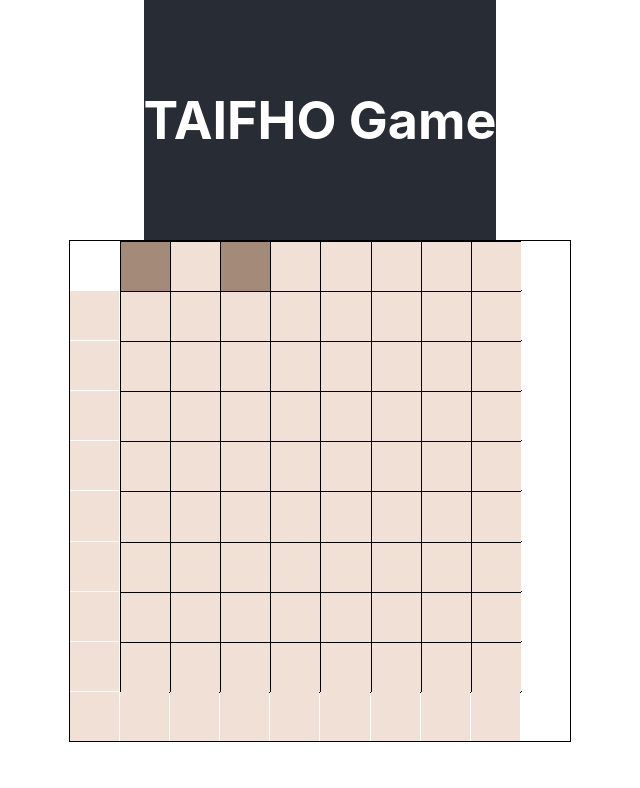
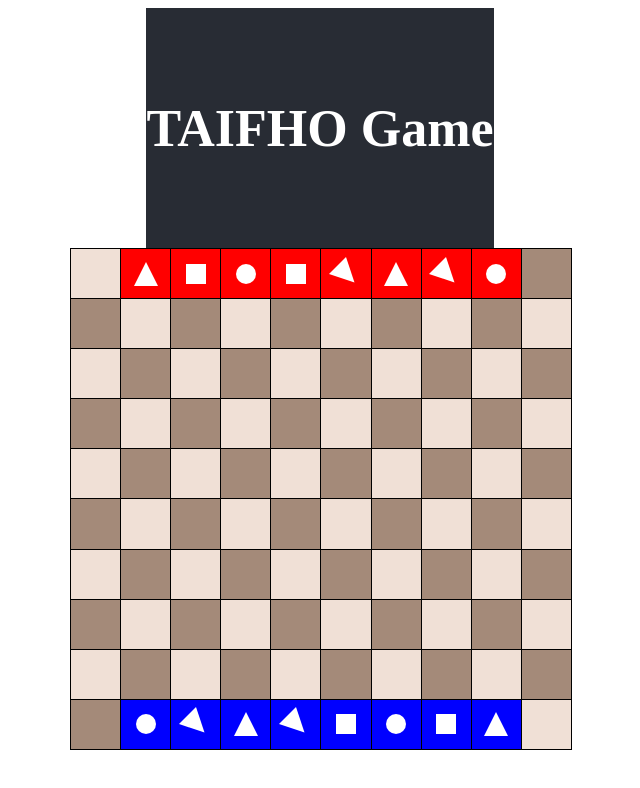
Before and after one commit to tonihintikka/taifho-game, a React (Create React App) app: page / in a window 1280 px wide. Shown: the top 788 px of the page, without its empty margins (320-960 px from the left). Built offline with nearby package versions, Linux system fonts and the light colour scheme.

Commit message:
Taifho board and pieces added

```diff
--- a/src/App.css
+++ b/src/App.css
@@ -49,60 +49,23 @@
   grid-gap: 1px;
   width: 500px;
   height: 500px;
-  border: 1px solid black;
+  /*border: 1px solid white; /* Muuta tämä valkoiseksi */
 }
 
 .cell {
   position: relative;
   width: 100%;
   height: 100%;
-  border: 1px solid black; /* Lisää musta reunaviiva */
+  border: 1px solid black;
 }
 
 
-
-/* Valkoiset reunat */
-.cell:nth-child(10n + 1),
-.cell:nth-child(10n + 10),
-.cell:nth-last-child(-n + 10),
-.cell:nth-last-child(-n + 9) {
+.cell-white {
   background-color: white;
-  border: none; /* Poista musta reunaviiva valkoisista reunoista */
 }
 
-/* Shakkilaudan tummat ruudut */
-.cell-odd {
-  background-color: #a48a79;
-}
-
-/* Shakkilaudan vaaleat ruudut */
-.cell-even {
-  background-color: #f0e0d6;
-}
-
-
-/* Shakkilaudan tummat ruudut - parittomat rivit */
-.cell:nth-child(10n + 3) ~ .cell:nth-child(odd):not(:nth-child(10n + 10)),
-.cell:nth-child(10n + 1) ~ .cell:nth-child(even):not(:nth-child(10n + 10)) {
-  background-color: #a48a79;
-}
-
-/* Shakkilaudan vaaleat ruudut - parittomat rivit */
-.cell:nth-child(10n + 3) ~ .cell:nth-child(even):not(:nth-child(10n + 10)),
-.cell:nth-child(10n + 1) ~ .cell:nth-child(odd):not(:nth-child(10n + 10)) {
-  background-color: #f0e0d6;
-}
-
-/* Shakkilaudan tummat ruudut - parilliset rivit */
-.cell:nth-child(10n + 2) ~ .cell:nth-child(even):not(:nth-child(10n + 10)),
-.cell:nth-child(10n + 4) ~ .cell:nth-child(odd):not(:nth-child(10n + 10)) {
-  background-color: #a48a79;
-}
-
-/* Shakkilaudan vaaleat ruudut - parilliset rivit */
-.cell:nth-child(10n + 2) ~ .cell:nth-child(odd):not(:nth-child(10n + 10)),
-.cell:nth-child(10n + 4) ~ .cell:nth-child(even):not(:nth-child(10n + 10)) {
-  background-color: #f0e0d6;
+.a1, .a10, .j1, .j10 {
+  background-color: white;
 }
 
 
@@ -114,27 +77,58 @@
   height: 100%;
   font-weight: bold;
   font-size: 1.5rem;
-  color: white;
+  position: relative;
 }
 
-/* Voit määrittää eri värit erilaisille pelinappuloille */
-.piece-triangle {
-  background-color: #f06;
+/* Kolmio */
+.piece-triangle:before {
+  content: "";
+  width: 0;
+  height: 0;
+  border-left: 12px solid transparent;
+  border-right: 12px solid transparent;
+  border-bottom: 24px solid currentColor;
+  position: absolute;
+  top: 50%;
+  left: 50%;
+  transform: translate(-50%, -50%);
 }
 
-.piece-square {
-  background-color: #06f;
+/* Neliö */
+.piece-square:before {
+  content: "";
+  width: 20px;
+  height: 20px;
+  background-color: currentColor;
+  position: absolute;
+  top: 50%;
+  left: 50%;
+  transform: translate(-50%, -50%);
 }
 
-.piece-circle {
-  background-color: #0f6;
+/* Ympyrä */
+.piece-circle:before {
+  content: "";
+  width: 20px;
+  height: 20px;
+  background-color: currentColor;
+  border-radius: 50%;
+  position: absolute;
+  top: 50%;
+  left: 50%;
+  transform: translate(-50%, -50%);
 }
 
-.piece-diamond {
-  background-color: #ff0;
+/* Salmiakki */
+.piece-diamond:before {
+  content: "";
+  width: 0;
+  height: 0;
+  border-top: 12px solid transparent;
+  border-bottom: 12px solid transparent;
+  border-left: 24px solid currentColor;
+  position: absolute;
+  top: 50%;
+  left: 50%;
+  transform: translate(-50%, -50%) rotate(45deg);
 }
-
-.cell:hover {
-  border: 2px solid #00f;
-  box-sizing: border-box;
-}
--- a/src/Board.tsx
+++ b/src/Board.tsx
@@ -1,28 +1,98 @@
 import React from "react";
 import "./App.css";
 import Piece from "./Piece";
+import { moveTriangle, moveSquare, moveCircle, moveDiamond } from "./moveLogic";
+
 
 const Board: React.FC = () => {
   const rows = 10;
   const cols = 10;
 
+  interface StartingPositions {
+    [key: string]: {
+      color: string;
+      positions: { [key: string]: string };
+    };
+  }
+
+  const startingPositions: StartingPositions = {
+    player1: {
+      color: "red",
+      positions: {
+        b10: "triangle",
+        c10: "square",
+        d10: "circle",
+        e10: "square",
+        f10: "diamond",
+        g10: "triangle",
+        h10: "diamond",
+        i10: "circle",
+      },
+    },
+    player2: {
+      color: "blue",
+      positions: {
+        i1: "triangle",
+        h1: "square",
+        g1: "circle",
+        f1: "square",
+        e1: "diamond",
+        d1: "triangle",
+        c1: "diamond",
+        b1: "circle",
+      },
+    },
+  };
+  const createInitialBoardState = (
+    startingPositions: StartingPositions,
+    rows: number,
+    cols: number
+  ) => {
+    const boardState: any[][] = Array.from({ length: rows }, () =>
+      Array.from({ length: cols }, () => null)
+    );
+
+    for (const player in startingPositions) {
+      const positions = startingPositions[player].positions;
+      const color = startingPositions[player].color;
+      for (const coordinate in positions) {
+        const x = coordinate.charCodeAt(0) - "a".charCodeAt(0);
+        const y = 9 - (parseInt(coordinate[1], 10) - 1);
+        boardState[y][x] = {
+          player: player,
+          type: positions[coordinate],
+          color: color,
+        };
+      }
+    }
+
+    return boardState;
+  };
+
+
+
   const renderBoard = () => {
     const cells = [];
     for (let y = 0; y < rows; y++) {
       for (let x = 0; x < cols; x++) {
-        const isWhiteBorder = (x === 0 || x === cols - 1 || y === 0 || y === rows - 1);
         const cellId = y % 2 === 0 ? (x % 2 === 0 ? "even" : "odd") : (x % 2 === 0 ? "odd" : "even");
         const classNames = ["cell"];
+        classNames.push(`cell-${cellId}`);
 
-        if (isWhiteBorder) {
-          classNames.push("white-border");
-        } else {
-          classNames.push(`cell-${cellId}`);
+        const coordinate = String.fromCharCode(97 + x) + (10 - y);
+
+        let piece = null;
+        for (const player in startingPositions) {
+          const positions = startingPositions[player].positions;
+          const color = startingPositions[player].color;
+          if (positions[coordinate]) {
+            piece = <Piece pieceType={positions[coordinate]} color={color} />;
+          }
         }
 
         cells.push(
           <div className={classNames.join(" ")} key={`cell-${x}-${y}`}>
-            {/* Lisää pelinappulat tähän. Esimerkiksi: <Piece pieceType="triangle" /> */}
+            {piece}
           </div>
         );
       }
--- a/src/Piece.tsx
+++ b/src/Piece.tsx
@@ -1,12 +1,17 @@
-import React from "react";
-import "./App.css";
+import React from 'react';
 
 interface PieceProps {
   pieceType: string;
+  color: string;
 }
 
-const Piece: React.FC<PieceProps> = ({ pieceType }) => {
-  return <div className={`piece piece-${pieceType}`}>{pieceType[0].toUpperCase()}</div>;
+const Piece: React.FC<PieceProps> = ({ pieceType, color }) => {
+  return (
+    <div
+      className={`piece piece-${pieceType}`}
+      style={{ backgroundColor: color }}
+    />
+  );
 };
 
 export default Piece;
--- a/src/index.css
+++ b/src/index.css
@@ -1,13 +1,102 @@
-body {
-  margin: 0;
-  font-family: -apple-system, BlinkMacSystemFont, 'Segoe UI', 'Roboto', 'Oxygen',
-    'Ubuntu', 'Cantarell', 'Fira Sans', 'Droid Sans', 'Helvetica Neue',
-    sans-serif;
-  -webkit-font-smoothing: antialiased;
-  -moz-osx-font-smoothing: grayscale;
+.App {
+  text-align: center;
 }
 
-code {
-  font-family: source-code-pro, Menlo, Monaco, Consolas, 'Courier New',
-    monospace;
+.App-logo {
+  height: 15vmin;
+  pointer-events: none;
 }
+
+@media (prefers-reduced-motion: no-preference) {
+  .App-logo {
+    animation: App-logo-spin infinite 20s linear;
+  }
+}
+
+.App-header {
+  background-color: #282c34;
+  min-height: 30vh;
+  display: flex;
+  flex-direction: column;
+  align-items: center;
+  justify-content: center;
+  font-size: calc(10px + 2vmin);
+  color: white;
+}
+
+.App-link {
+  color: #61dafb;
+}
+
+@keyframes App-logo-spin {
+  from {
+    transform: rotate(0deg);
+  }
+  to {
+    transform: rotate(360deg);
+  }
+}
+
+.App {
+  display: flex;
+  flex-direction: column;
+  align-items: center;
+}
+
+.board {
+  display: grid;
+  grid-template-columns: repeat(10, 1fr);
+  grid-template-rows: repeat(10, 1fr);
+  grid-gap: 1px;
+  width: 500px;
+  height: 500px;
+}
+
+.cell {
+  position: relative;
+  width: 100%;
+  height: 100%;
+}
+
+.cell-odd {
+  background-color: #a48a79;
+}
+
+.cell-even {
+  background-color: #f0e0d6;
+}
+.cell-corner {
+  background-color: black;
+}
+
+.piece {
+  display: flex;
+  align-items: center;
+  justify-content: center;
+  width: 100%;
+  height: 100%;
+  font-weight: bold;
+  font-size: 1.5rem;
+  color: white;
+}
+
+.piece-triangle {
+  background-color: #f06;
+}
+
+.piece-square {
+  background-color: #06f;
+}
+
+.piece-circle {
+  background-color: #0f6;
+}
+
+.piece-diamond {
+  background-color: #ff0;
+}
+
+.cell:hover {
+  border: 2px solid #00f;
+  box-sizing: border-box;
+}
--- /dev/null
+++ b/src/moveLogic.ts
@@ -0,0 +1,19 @@
+export function moveTriangle(from: string, to: string, boardState: any): boolean {
+    // Tarkista onko siirto sallittu triangle-nappulalle ja palauta true tai false
+    return true;
+  }
+
+  export function moveSquare(from: string, to: string, boardState: any): boolean {
+    // Tarkista onko siirto sallittu square-nappulalle ja palauta true tai false
+    return true;
+  }
+
+  export function moveCircle(from: string, to: string, boardState: any): boolean {
+    // Tarkista onko siirto sallittu circle-nappulalle ja palauta true tai false
+    return true;
+  }
+
+  export function moveDiamond(from: string, to: string, boardState: any): boolean {
+    // Tarkista onko siirto sallittu diamond-nappulalle ja palauta true tai false
+    return true;
+  }
```
